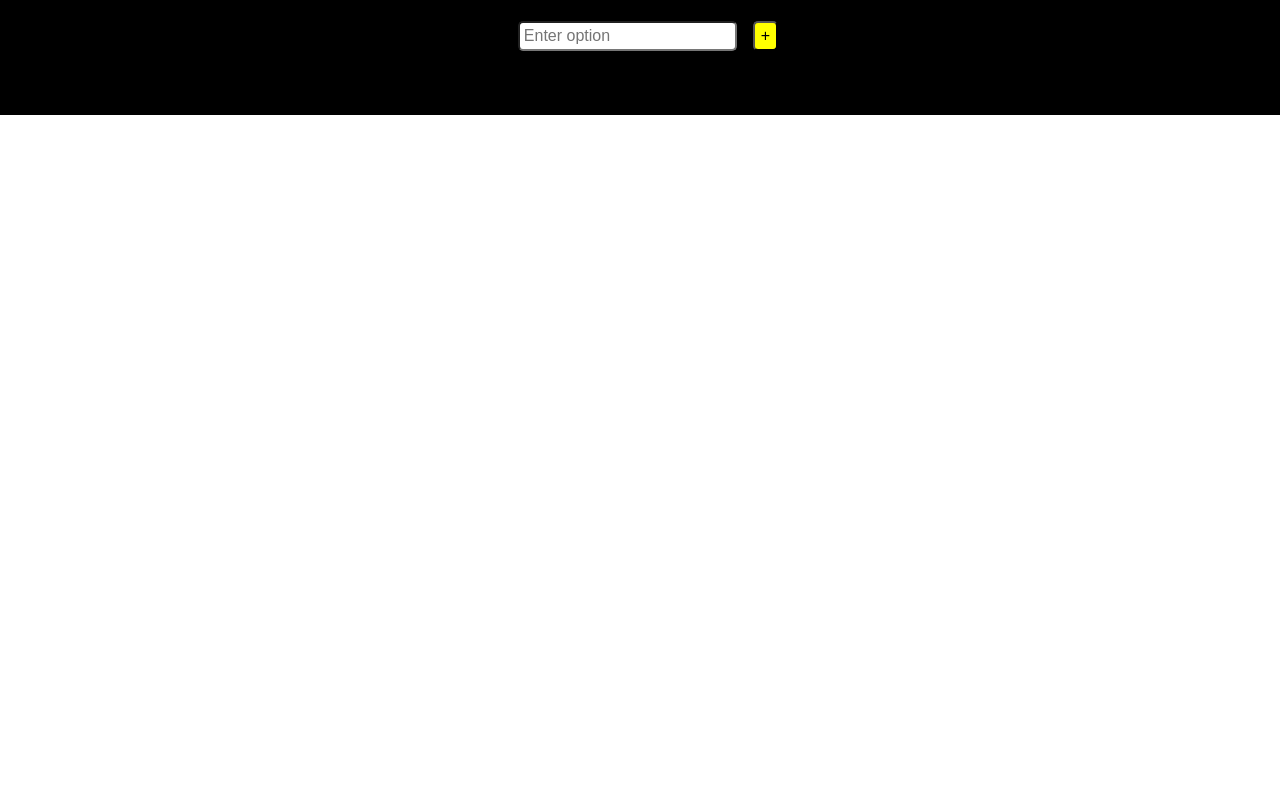
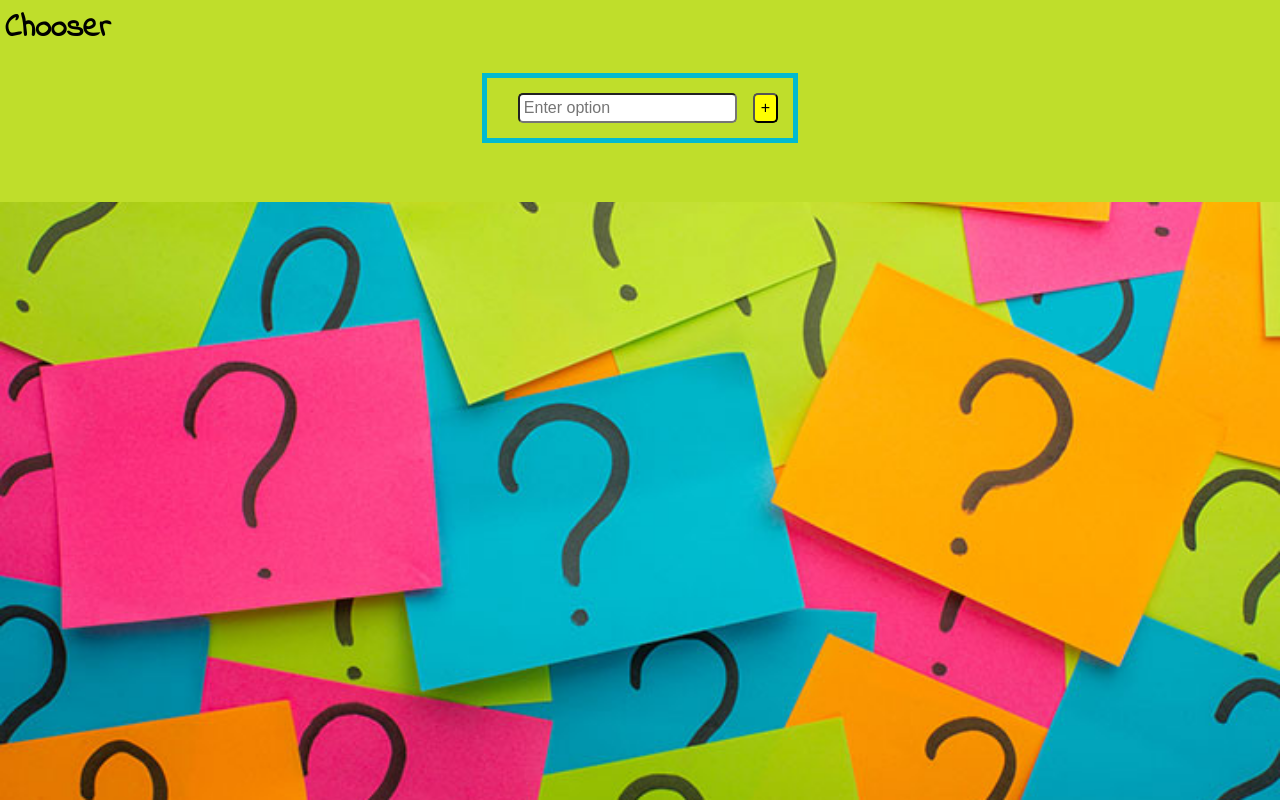
Before and after one commit to beattie19/chooser, a React (Create React App) app: page / in a window 1280 px wide. Built offline with nearby package versions, Linux system fonts and the light colour scheme.

Commit message:
messing around with some styles

```diff
--- a/public/index.html
+++ b/public/index.html
@@ -3,6 +3,7 @@
   <head>
     <meta charset="utf-8" />
     <meta name="viewport" content="width=device-width, initial-scale=1" />
+    <link href="https://fonts.googleapis.com/css2?family=Indie+Flower&display=swap" rel="stylesheet">
     <title>Chooser</title>
   </head>
   <body>
--- a/src/App.module.scss
+++ b/src/App.module.scss
@@ -1,10 +1,21 @@
 .App {
   text-align: center;
+  height: 100%;
 }
 
 .inputContainer {
-  background-color: black;
+  background-color: rgba($color: #bfde2b, $alpha: 1.0);
   padding: 1rem;
   display: flex;
   flex-direction: column;
 }
+
+.headerNav {
+  font-family: 'Indie Flower', cursive;
+  background-color: rgba($color: #bfde2b, $alpha: 1.0);
+
+  h1 {
+    margin: 0;
+    padding: 5px;
+  }
+}
--- a/src/App.tsx
+++ b/src/App.tsx
@@ -48,6 +48,9 @@ const App: React.FC = () => {
 
   return (
     <div className="App">
+      <div className={styles.headerNav}>
+        <h1>Chooser</h1>
+      </div>
       <div className={styles.inputContainer}>
         <InputForm addOption={addOption} showDelete={showDelete} startRandomChoice={startRandomChoice} optionCount={options.length} resetChooser={resetChooser}/>
       </div>
--- a/src/components/InputForm/styles.module.scss
+++ b/src/components/InputForm/styles.module.scss
@@ -8,7 +8,9 @@
 form {
     display: flex;
     justify-content: center;
-    padding: 5px;
+    padding: 15px;
+    margin: auto;
+    border: 5px #01bad1 solid;
 
     button {
         border-radius: 5px;
--- a/src/components/OptionList/styles.module.scss
+++ b/src/components/OptionList/styles.module.scss
@@ -1,5 +1,8 @@
 .optionList {
+    width: 80%;
+    margin: auto;
     display: flex;
     flex-wrap: wrap;
-    justify-content: flex-start;
+    justify-content: space-evenly;
+    background-color: rgba($color: #bfde2b, $alpha: 0.9);
 }
--- a/src/index.scss
+++ b/src/index.scss
@@ -1,6 +1,8 @@
 body {
   margin: 0;
-  background-color: white;
+  // background-color: white;
+  background: url(./assets/question-marks2.jpg);
+  background-size: cover;
   font-family: -apple-system, BlinkMacSystemFont, 'Segoe UI', 'Roboto', 'Oxygen',
     'Ubuntu', 'Cantarell', 'Fira Sans', 'Droid Sans', 'Helvetica Neue',
     sans-serif;
```
Also changed, not shown: src/assets/question-marks.jpg (added), src/assets/question-marks2.jpg (added).
